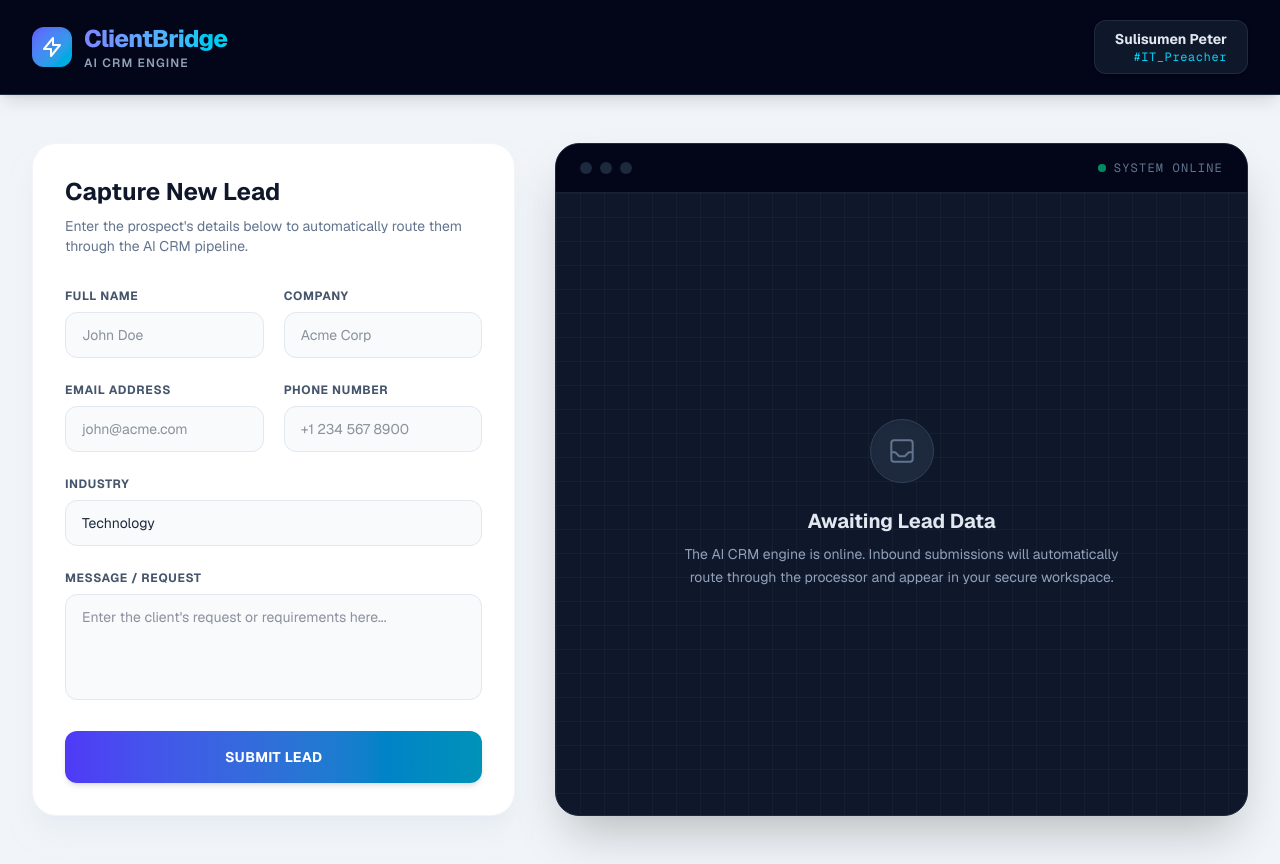
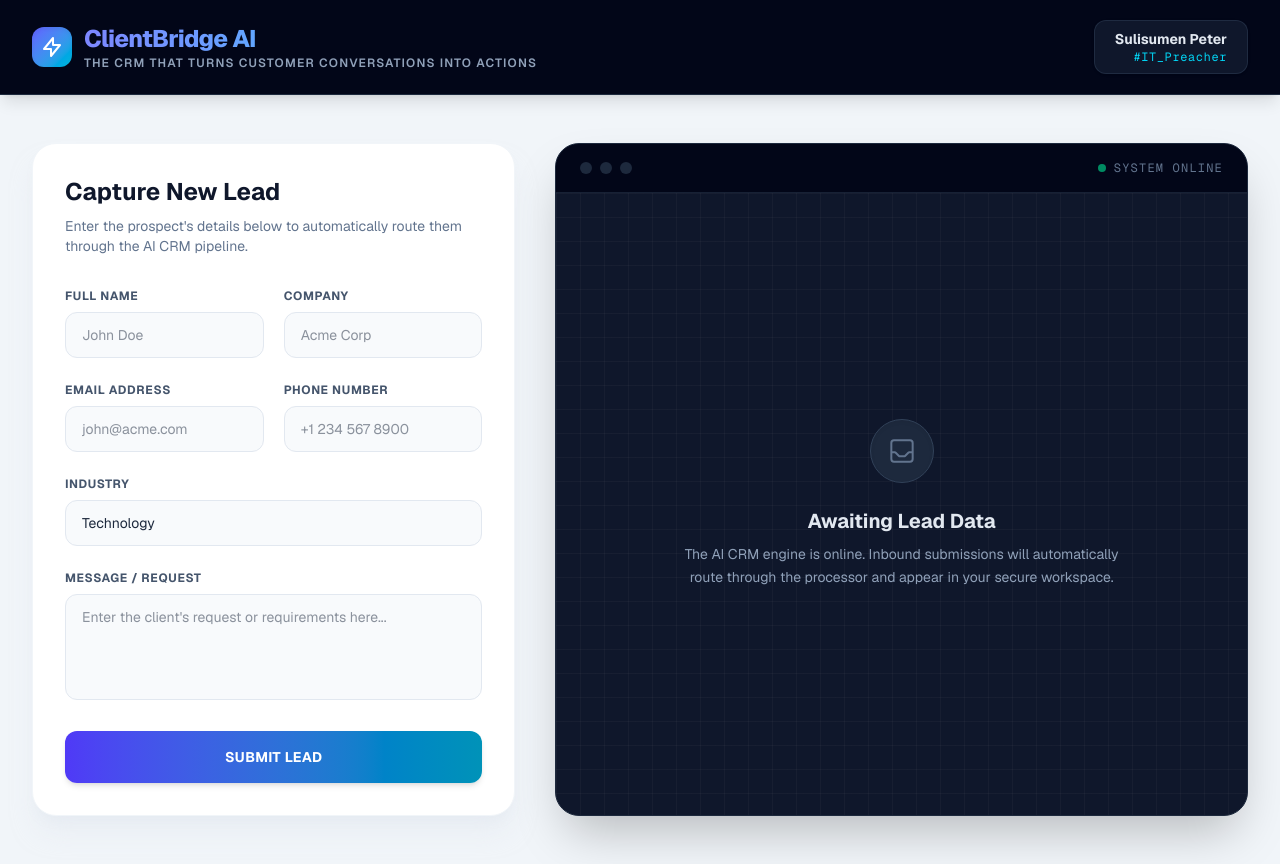
Before and after one commit to sulisumenpeter/clientbridge-crm, a Next.js app: page / in a window 1280 px wide. Built offline with nearby package versions, Linux system fonts and the light colour scheme.

Commit message:
Change title to 'ClientBridge AI' and update subtitle
Updated the title and subtitle to reflect AI integration.

```diff
--- a/app/page.tsx
+++ b/app/page.tsx
@@ -66,10 +66,10 @@ export default function Home() {
             </div>
             <div>
               <h1 className="text-2xl font-extrabold tracking-tight bg-clip-text text-transparent bg-gradient-to-r from-indigo-400 to-cyan-400">
-                ClientBridge
+                ClientBridge AI
               </h1>
               <p className="text-slate-400 text-xs font-semibold tracking-widest uppercase">
-                AI CRM Engine
+                The CRM that turns customer conversations into actions
               </p>
             </div>
           </div>
```
